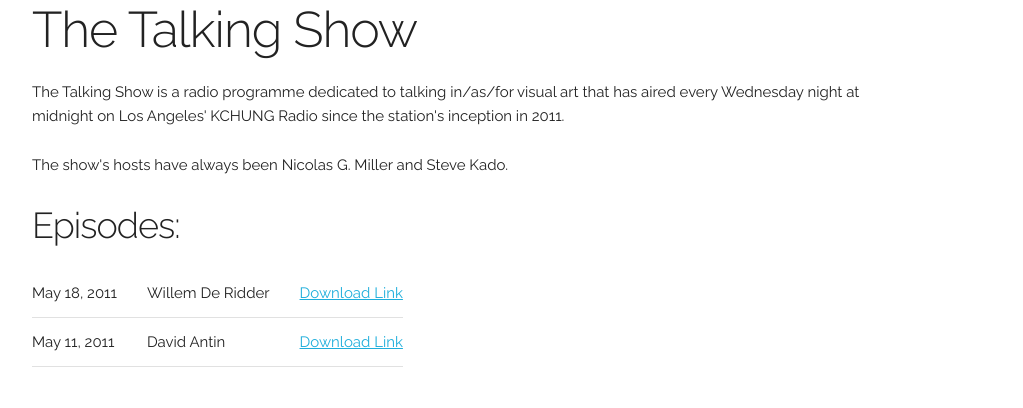
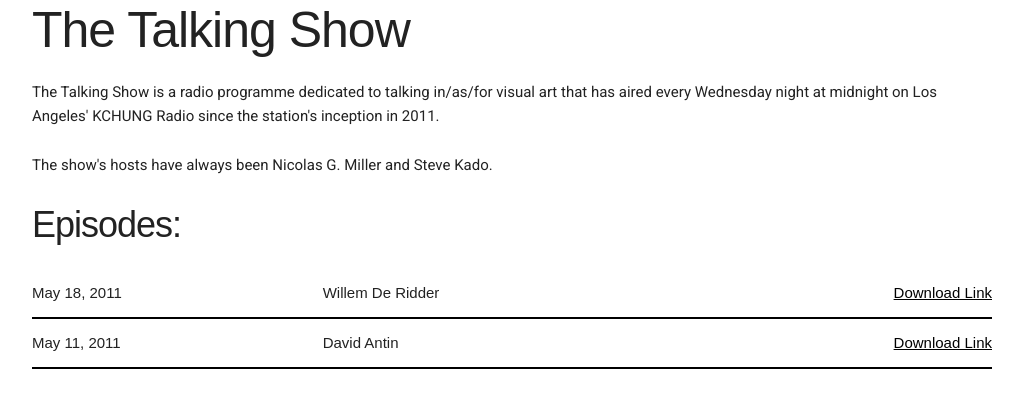
Before and after one commit to ssssssssk/Talking_Show, a Jekyll site: the page built from index.html, in a window 1280 px wide. Shown: the top 408 px of the page, without its empty margins (128-1151 px from the left). Built offline with Jekyll 4.4.1, drawn with Linux system fonts in a browser that asks for light colours; nearby versions of some CDN libraries; some web fonts are replaced.

Commit message:
Changed Fonts and CSS tables

```diff
--- a/_layouts/default.html
+++ b/_layouts/default.html
@@ -12,7 +12,7 @@
 
 	  <!-- FONT
   –––––––––––––––––––––––––––––––––––––––––––––––––– -->
-  <link href="//fonts.googleapis.com/css?family=Raleway:400,300,600" rel="stylesheet" type="text/css">
+<link href="https://fonts.googleapis.com/css?family=News+Cycle|Roboto" rel="stylesheet">
     <!-- CSS
   –––––––––––––––––––––––––––––––––––––––––––––––––– -->
   <link rel="stylesheet" href="css/normalize.css">
@@ -22,7 +22,7 @@
 <body>
 <div class="container">
     <div class="row">
-      <div class="eleven columns">
+      <div class="twelve columns">
 	<header id="header" class="">
 		<h1>The Talking Show</h1>
 	<!--		{% include nav.html %} -->
@@ -34,7 +34,8 @@
 {% for episodes in site.posts %}
 	<tr>
 		<td>{{episodes.date | date: '%B %d, %Y'}}</td>
-		<td>{{episodes.title}}</td>
+		<td>{{episodes.title}}
+		<!--<br>{{episodes.content}}--></td>
 		<td><a href={{episodes.meta}}>Download Link</a></td>
 		<!--<td>{{episodes.content}}</td> -->
 	</tr>
--- a/css/skeleton.css
+++ b/css/skeleton.css
@@ -124,7 +124,7 @@
   font-size: 1.5em; /* currently ems cause chrome bug misinterpreting rems on body element */
   line-height: 1.6;
   font-weight: 400;
-  font-family: "Raleway", "HelveticaNeue", "Helvetica Neue", Helvetica, Arial, sans-serif;
+
   color: #222; }
 
 
@@ -134,33 +134,33 @@
   margin-top: 0;
   margin-bottom: 2rem;
   font-weight: 300; }
-h1 { font-size: 4.0rem; line-height: 1.2;  letter-spacing: -.1rem;}
-h2 { font-size: 3.6rem; line-height: 1.25; letter-spacing: -.1rem; }
-h3 { font-size: 3.0rem; line-height: 1.3;  letter-spacing: -.1rem; }
-h4 { font-size: 2.4rem; line-height: 1.35; letter-spacing: -.08rem; }
-h5 { font-size: 1.8rem; line-height: 1.5;  letter-spacing: -.05rem; }
-h6 { font-size: 1.5rem; line-height: 1.6;  letter-spacing: 0; }
+h1 { font-size: 4.0rem; line-height: 1.2;  letter-spacing: -.1rem; font-family: 'News Cycle', sans-serif;}
+h2 { font-size: 3.6rem; line-height: 1.25; letter-spacing: -.1rem; font-family: 'News Cycle', sans-serif; }
+h3 { font-size: 3.0rem; line-height: 1.3;  letter-spacing: -.1rem; font-family: 'News Cycle', sans-serif; }
+h4 { font-size: 2.4rem; line-height: 1.35; letter-spacing: -.08rem; font-family: 'News Cycle', sans-serif; }
+h5 { font-size: 1.8rem; line-height: 1.5;  letter-spacing: -.05rem; font-family: 'News Cycle', sans-serif;  font-family: 'News Cycle', sans-serif;}
+h6 { font-size: 1.5rem; line-height: 1.6;  letter-spacing: 0; font-family: 'News Cycle', sans-serif; }
 
 /* Larger than phablet */
 @media (min-width: 550px) {
-  h1 { font-size: 5.0rem; }
-  h2 { font-size: 4.2rem; }
-  h3 { font-size: 3.6rem; }
-  h4 { font-size: 3.0rem; }
-  h5 { font-size: 2.4rem; }
-  h6 { font-size: 1.5rem; }
+  h1 { font-size: 5.0rem; font-family: 'News Cycle', sans-serif;}
+  h2 { font-size: 4.2rem; font-family: 'News Cycle', sans-serif;}
+  h3 { font-size: 3.6rem; font-family: 'News Cycle', sans-serif;}
+  h4 { font-size: 3.0rem; font-family: 'News Cycle', sans-serif;}
+  h5 { font-size: 2.4rem; font-family: 'News Cycle', sans-serif;}
+  h6 { font-size: 1.5rem; font-family: 'News Cycle', sans-serif;}
 }
 
 p {
-  margin-top: 0; }
+  margin-top: 0; font-family: 'Roboto', sans-serif;}
 
 
 /* Links
 –––––––––––––––––––––––––––––––––––––––––––––––––– */
 a {
-  color: #1EAEDB; }
+  color: black; }
 a:hover {
-  color: #0FA0CE; }
+  color: darkgray; }
 
 
 /* Buttons
@@ -322,17 +322,21 @@
 
 /* Tables
 –––––––––––––––––––––––––––––––––––––––––––––––––– */
+table {width:100%;}
 th,
 td {
   padding: 12px 15px;
   text-align: left;
-  border-bottom: 1px solid #E1E1E1; }
+  border-bottom: 2px solid black;
+  }
 th:first-child,
 td:first-child {
   padding-left: 0; }
 th:last-child,
 td:last-child {
-  padding-right: 0; }
+  padding-right: 0;
+  text-align: right; }
+
 
 
 /* Spacing
```
